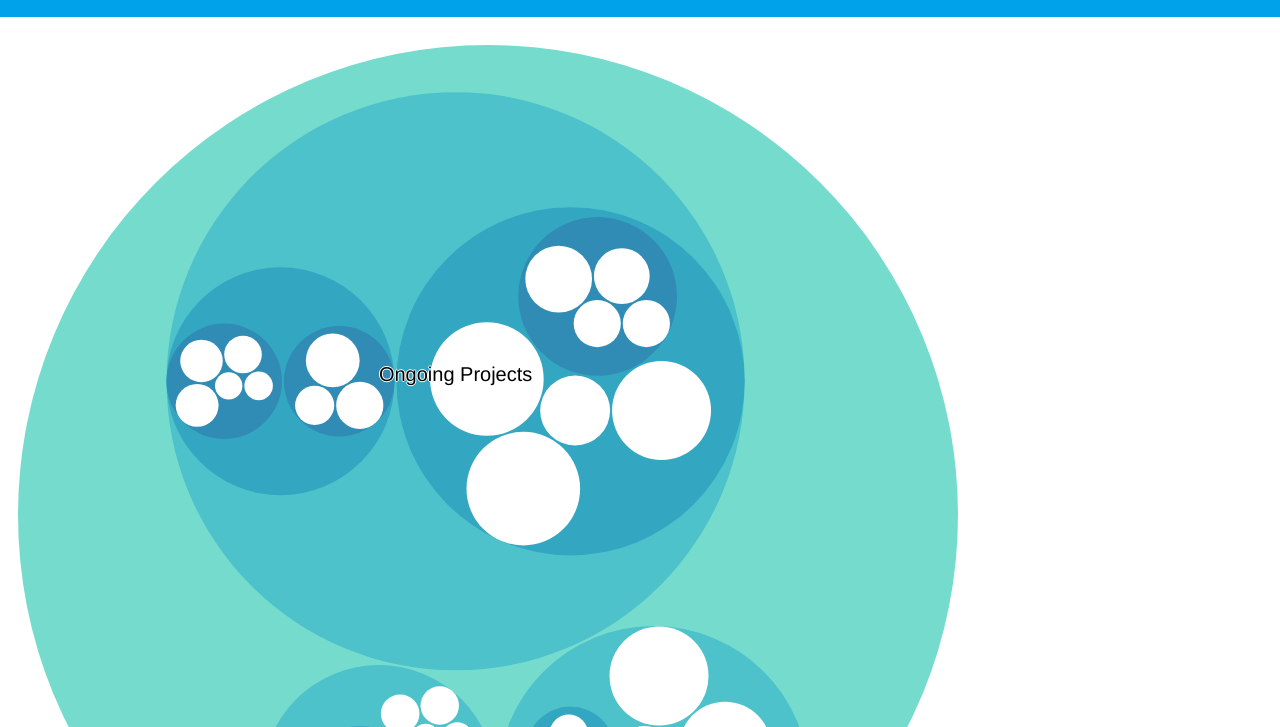
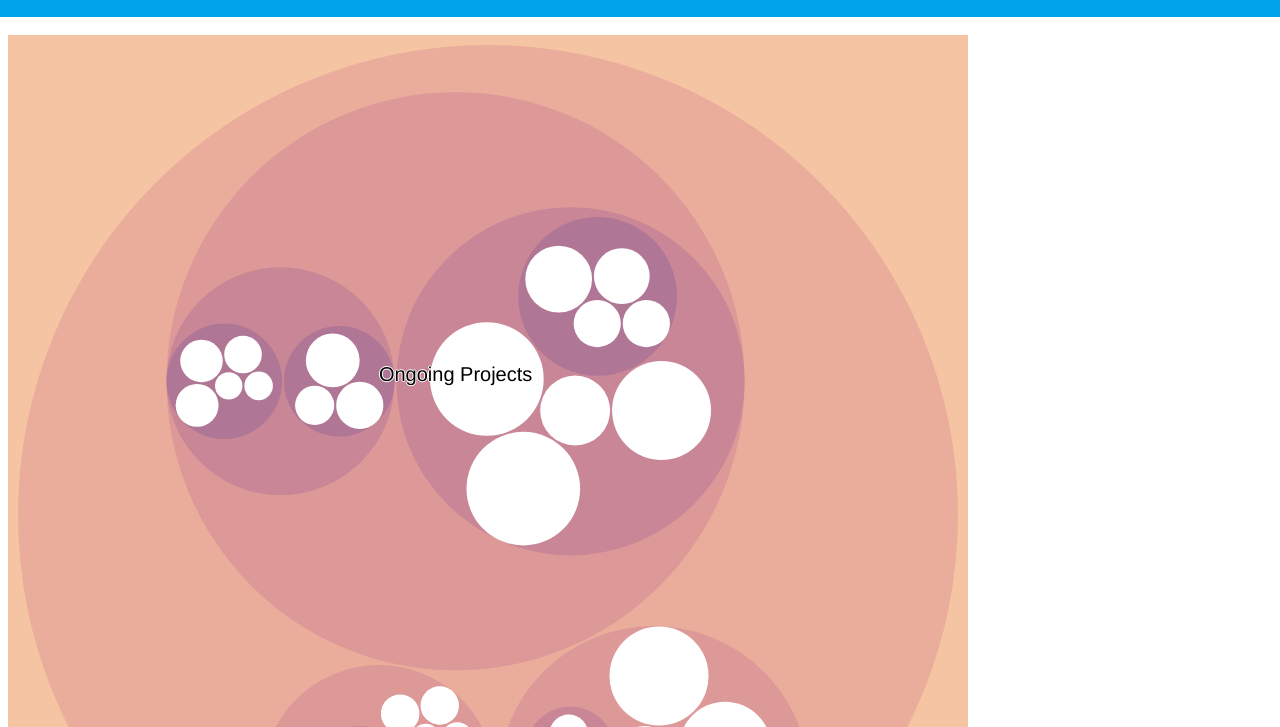
Before and after one commit to Atelier-Morales/Bubble, a plain HTML site: page index.html in a window 1280 px wide. Shown: the part 73-800 px from the top of the page. Drawn offline with nearby package versions, Linux system fonts and the light colour scheme; a web font is replaced by a local one.

Commit message:
some update

```diff
--- a/index.html
+++ b/index.html
@@ -174,8 +174,8 @@ var margin = 20,
     diameter = 960;
 
 var color = d3.scale.linear()
-    .domain([-1, 5])
-    .range(["hsl(152,80%,80%)", "hsl(228,30%,40%)"])
+    .domain([-1, 6])
+    .range(["hsl(24,80%,80%)", "hsl(228,30%,40%)"])
     .interpolate(d3.interpolateHcl);
 
 var pack = d3.layout.pack()
@@ -214,9 +214,9 @@ d3.json("collaborateur.json", function(error, root) {
   var node = svg.selectAll("circle,text");
 
 
-  //d3.select("#graph")
-      //.style("background", color(-1))
-      //.on("click", function() { zoom(root); });
+  d3.select("#graph")
+      .style("background", color(-1))
+      .on("click", function() { zoom(root); });
   //d3.select("#backtoroot")
       //.style("background", color(-1))
    //   .on("click", function() { zoom(root); });
```
Also changed, not shown: test2.html (+2 -2 lines).
